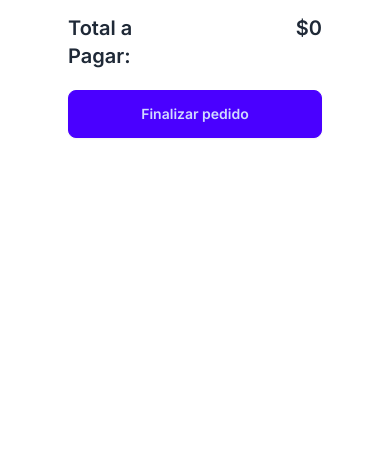
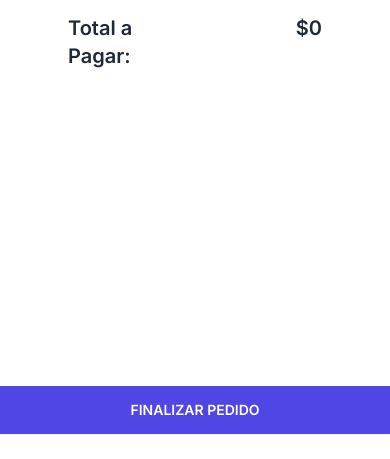
Before and after one commit to ErikG2023/slamstyle, a Next.js app: page /checkout in a window 390 px wide. Shown: the part 410-869 px from the top of the page. After the commit the page ends 844 px from the top, so only its background shows below. Built offline with nearby package versions, Linux system fonts and the light colour scheme; no server answers.

Commit message:
btnresponsive

```diff
--- a/src/app/(protected)/cart/page.tsx
+++ b/src/app/(protected)/cart/page.tsx
@@ -17,7 +17,7 @@ export default function CartPage() {
                     <div className="flex flex-col">
                         {/* <span className="text-xl mb-4">Agregar mas items</span> */}
                         <Link href="/" className="btn  mb-5" >
-                        Agregar mas Productos
+                            Agregar mas Productos
                         </Link>
 
                         {/* ITEMS */}
@@ -33,10 +33,18 @@ export default function CartPage() {
 
                         <OrderSummary />
 
-                        <div className="mt-5 mb-2 w-full">
-                            <Link href="/checkout/address" className="flex btn btn-primary justify-center">
+                        <div className="hidden md:flex mt-5 mb-2 md:w-full">
+                            <Link href="/checkout/address" className="btn  border-none rounded-md bg-indigo-600 hover:bg-indigo-500 focus:outline-none transition text-white uppercase w-full">
                                 Continuar
                             </Link>
+                        </div>
+
+                        <div className="relative">
+                            <div className="fixed bottom-0 left-0 right-0 md:hidden">
+                                <Link href="/checkout/address" className="btn  border-none rounded-none bg-indigo-600 hover:bg-indigo-500 focus:outline-none transition text-white uppercase w-full">
+                                    Continuar
+                                </Link>
+                            </div>
                         </div>
 
                     </div>
--- a/src/app/(protected)/checkout/(checkout)/ui/PlaceOrder.tsx
+++ b/src/app/(protected)/checkout/(checkout)/ui/PlaceOrder.tsx
@@ -37,7 +37,7 @@ export const PlaceOrder = () => {
         const userId = session?.user.id;
         const addresId = selectedAddress?.id;
 
-        console.log({productsToOrder,userId,addresId});
+        console.log({ productsToOrder, userId, addresId });
 
 
         const res = await placeOrder(productsToOrder, userId as string, addresId);
@@ -70,8 +70,6 @@ export const PlaceOrder = () => {
                 <h2 className="text-2xl mb-2">Direccion de entrega</h2>
                 {selectedAddress && (
                     <div className="mb-10">
-                        {/* <p>Nombre: {selectedAddress.id}</p> */}
-                        {/* <p>Nombre: {selectedAddress.name}</p> */}
                         <p>{selectedAddress.region.name}</p>
                         <p>{selectedAddress.city.name}</p>
                         <p>{selectedAddress.address}</p>
@@ -84,22 +82,22 @@ export const PlaceOrder = () => {
 
                 <OrderSummaryCheck />
 
-                <div className="mt-5 mb-2 w-full">
-
-                    {/* <p className="text-red-500">Error de Creacion</p> */}
-
-                    <button
-                        // href="/orders/123"
-                        onClick={onPlaceOrder}
-                        className={
-                            clsx({
-                                'btn btn-primary w-full': !isPlacingOrder,
+                <div className="relative">
+                    <div className="gap-0.5 mt-8 md:mt-8 hidden md:flex">
+                        <button onClick={onPlaceOrder} className={clsx(
+                            {
+                                'btn border-none rounded-md bg-indigo-600 hover:bg-indigo-500 focus:outline-none transition text-white uppercase w-full md:max-w-md': !isPlacingOrder,
                                 'btn btn-disabled w-full': isPlacingOrder,
-                            })
-                        }
-                    >
-                        Finalizar pedido
-                    </button>
+                            }
+                        )}>
+                            Finalizar Pedido
+                        </button>
+                    </div>
+                    <div className="fixed bottom-0 left-0 right-0 md:hidden">
+                        <button onClick={onPlaceOrder} className="btn  border-none rounded-none bg-indigo-600 hover:bg-indigo-500 focus:outline-none transition text-white uppercase w-full">
+                            Finalizar Pedido
+                        </button>
+                    </div>
                 </div>
 
             </div>
--- a/src/app/(protected)/orders/[id]/page.tsx
+++ b/src/app/(protected)/orders/[id]/page.tsx
@@ -80,7 +80,7 @@ export default async function OrderByIdPage({ params }: Props) {
 
                     {/* RESUMEN ORDEN */}
 
-                    <div className="bg-white rounded-xl shadow-xl p-7">
+                    <div className="p-7">
                         <h2 className="text-2xl mb-2">Direccion de entrega</h2>
                         <div className="mb-10">
                             <p className="text-xl">{addres.user.name}</p>
@@ -111,9 +111,11 @@ export default async function OrderByIdPage({ params }: Props) {
 
                         <div className="mt-5 mb-2 w-full">
 
-                            <BotonPago amount={5000} buy_order={id} session_id="erik"/>
+                            <BotonPago amount={5000} buy_order={id} session_id="erik" />
 
                         </div>
+
+
 
                     </div>
 
--- a/src/components/BotonPago.tsx
+++ b/src/components/BotonPago.tsx
@@ -37,7 +37,18 @@ export const BotonPago = ({ amount, buy_order, session_id }: Props) => {
     };
     return (
         <>
-            <button onClick={handlePayment} disabled={loading} className="btn btn-block btn-accent text-white"><FaRegCreditCard size={15} />Pagar</button>
+            <div className="relative">
+                <div className="gap-0.5 mt-8 md:mt-8 hidden md:flex">
+                    <button onClick={handlePayment} disabled={loading} className="btn btn-block border-none btn-accent text-white"><FaRegCreditCard size={15} />Pagar</button>
+
+                </div>
+                <div className="fixed bottom-0 left-0 right-0 md:hidden">
+                    {/* <button onClick={handlePayment} disabled={loading} className="btn btn-block btn-accent text-white"><FaRegCreditCard size={15} />Pagar</button> */}
+                    <button onClick={handlePayment} disabled={loading} className="btn border-none rounded-none btn-accent focus:outline-none transition text-white uppercase w-full">
+                    <FaRegCreditCard size={15} />Pagar
+                        </button>
+                </div>
+            </div>
         </>
     )
 }
--- a/src/components/Navbar.tsx
+++ b/src/components/Navbar.tsx
@@ -97,8 +97,8 @@ export const NavbarComponent = () => {
                                     <span className="font-bold text-lg">{itemsInCart === 1 ? '1 artículo' : `${itemsInCart} artículos`}</span>
                                     <span className="text-info">Subtotal: ${subTotal}</span>
                                     <div className="card-actions">
-                                        <Link href="/cart">
-                                            <button className="btn btn-sm bg-indigo-600 hover:bg-indigo-500 focus:outline-none transition text-white w-full" onClick={closeDropdown}>
+                                        <Link href="/cart" className="w-full  mt-4">
+                                            <button className="btn btn-md w-full  bg-indigo-600 hover:bg-indigo-500 focus:outline-none transition text-white" onClick={closeDropdown}>
                                                 <svg xmlns="http://www.w3.org/2000/svg" className="h-5 w-5" fill="none" viewBox="0 0 24 24" stroke="currentColor">
                                                     <path strokeLinecap="round" strokeLinejoin="round" strokeWidth="2" d="M3 3h2l.4 2M7 13h10l4-8H5.4M7 13L5.4 5M7 13l-2.293 2.293c-.63.63-.184 1.707.707 1.707H17m0 0a2 2 0 100 4 2 2 0 000-4zm-8 2a2 2 0 11-4 0 2 2 0 014 0z" />
                                                 </svg>
--- a/src/components/products/AddToCart.tsx
+++ b/src/components/products/AddToCart.tsx
@@ -75,7 +75,7 @@ export const AddToCart = ({ product }: Props) => {
             <small className="text-black mb-16">{product.description}</small>
 
             <div className="relative">
-                <div className="flex gap-0.5 mt-8 md:mt-0 hidden md:flex">
+                <div className="gap-0.5 mt-8 md:mt-0 hidden md:flex">
                     <button onClick={addToCart} className="btn border-none rounded-none bg-indigo-600 hover:bg-indigo-500 focus:outline-none transition text-white uppercase w-full md:max-w-md">
                         <svg xmlns="http://www.w3.org/2000/svg" className="h-5 w-5" fill="none" viewBox="0 0 24 24" stroke="currentColor"><path strokeLinecap="round" strokeLinejoin="round" strokeWidth="2" d="M3 3h2l.4 2M7 13h10l4-8H5.4M7 13L5.4 5M7 13l-2.293 2.293c-.63.63-.184 1.707.707 1.707H17m0 0a2 2 0 100 4 2 2 0 000-4zm-8 2a2 2 0 11-4 0 2 2 0 014 0z" /></svg>
                         Agregar al carrito
```
